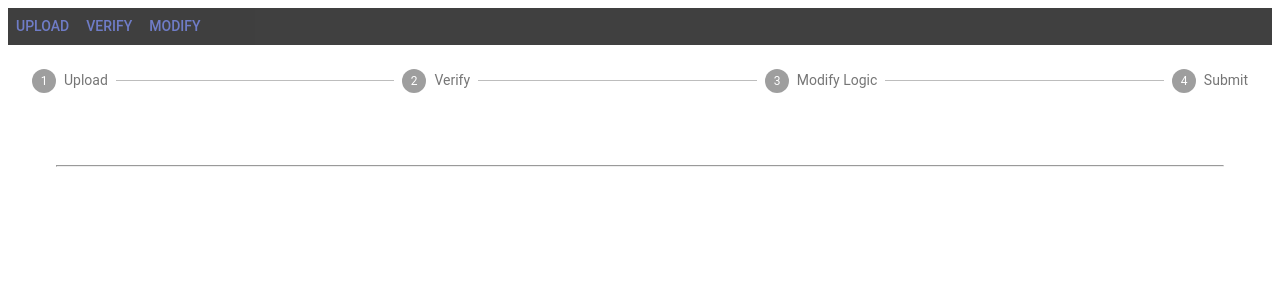
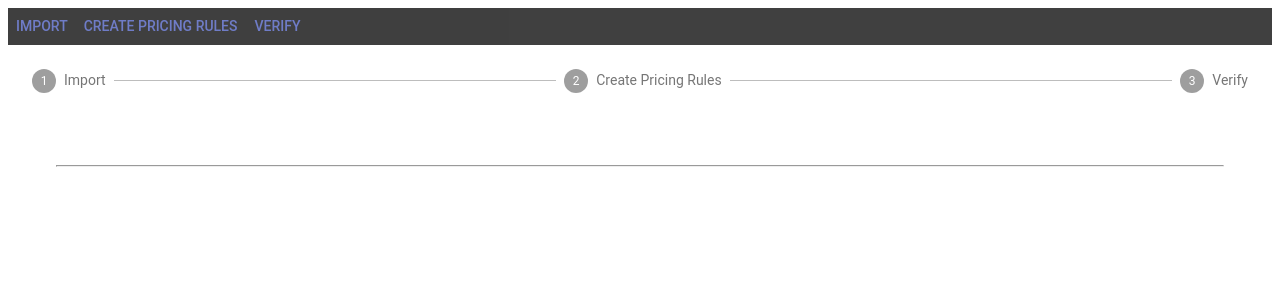
Before and after one commit to nazdir/romus-trait-thing, a React (Create React App) app: page / in a window 1280 px wide. Shown: the top 300 px of the page. Built offline with nearby package versions, Linux system fonts and the light colour scheme.

Commit message:
1 file modified

```diff
--- a/src/App.js
+++ b/src/App.js
@@ -5,20 +5,20 @@ import { Verify } from './pages/Verify.js';
 import { Modify } from './pages/Modify.js';
 import './style.css';
 
-const buttons = ['Upload', 'Verify', 'Modify'];
+const steps = ['Import', 'Create Pricing Rules', 'Verify'];
 
 export default function App() {
   const [page, setPage] = useState('upload');
   const [step, setStep] = useState(1);
 
   useEffect(() => {
-    setStep(buttons.indexOf(page));
+    setStep(steps.indexOf(page));
   }, [page]);
 
   return (
     <>
       <div style={{ background: 'black', opacity: 0.75 }}>
-        {buttons.map((b) => (
+        {steps.map((b) => (
           <Button color="primary" onClick={() => setPage(b)}>
             {b}
           </Button>
@@ -26,18 +26,11 @@ export default function App() {
       </div>
 
       <Stepper activeStep={step}>
-        <Step>
-          <StepLabel>Upload</StepLabel>
-        </Step>
-        <Step>
-          <StepLabel>Verify</StepLabel>
-        </Step>
-        <Step>
-          <StepLabel>Modify Logic</StepLabel>
-        </Step>
-        <Step>
-          <StepLabel>Submit</StepLabel>
-        </Step>
+        {steps.map((s) => (
+          <Step>
+            <StepLabel>{s}</StepLabel>
+          </Step>
+        ))}
       </Stepper>
       <hr style={{ margin: '3rem' }} />
       <Grid container justify="center">
```
